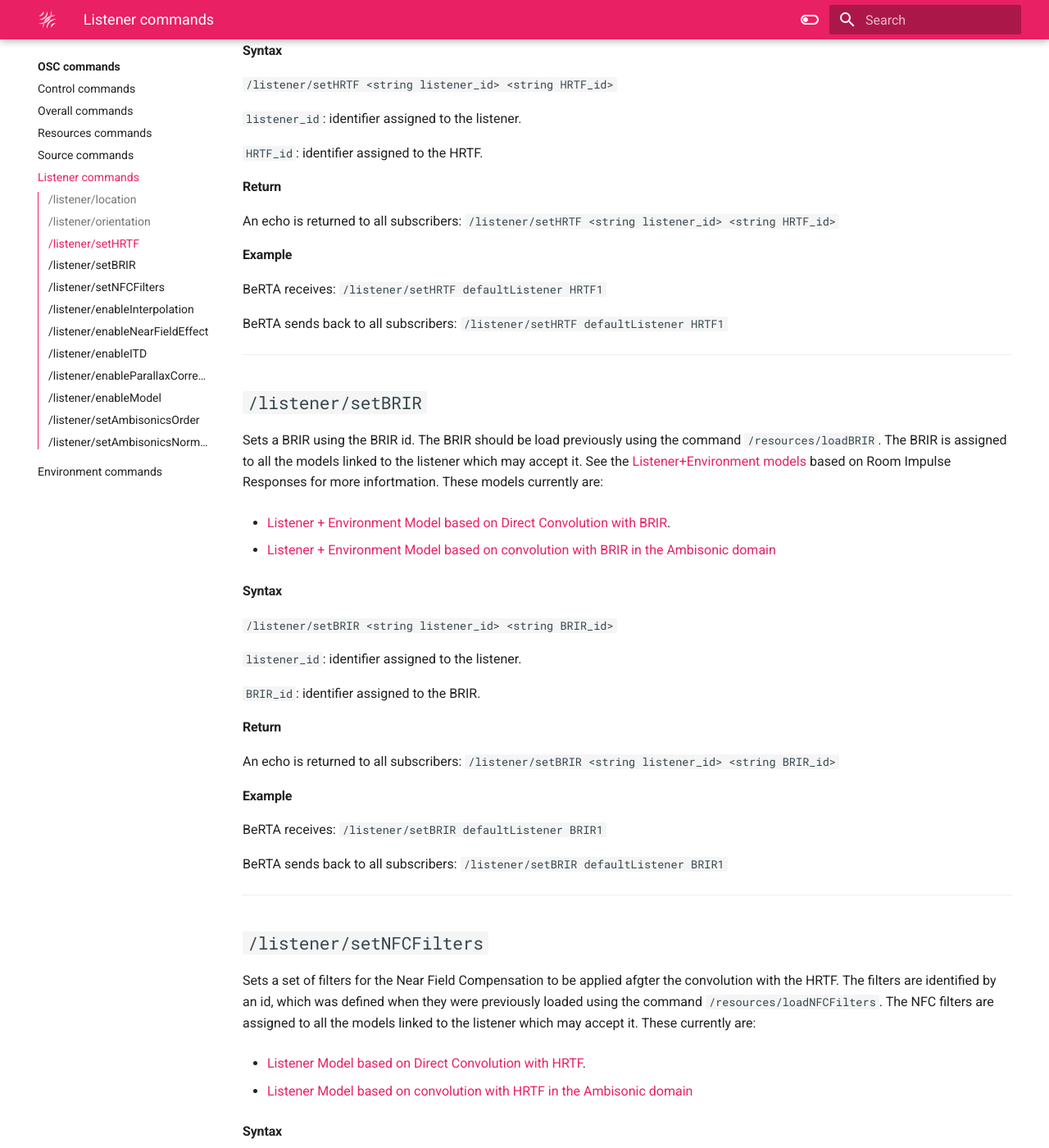
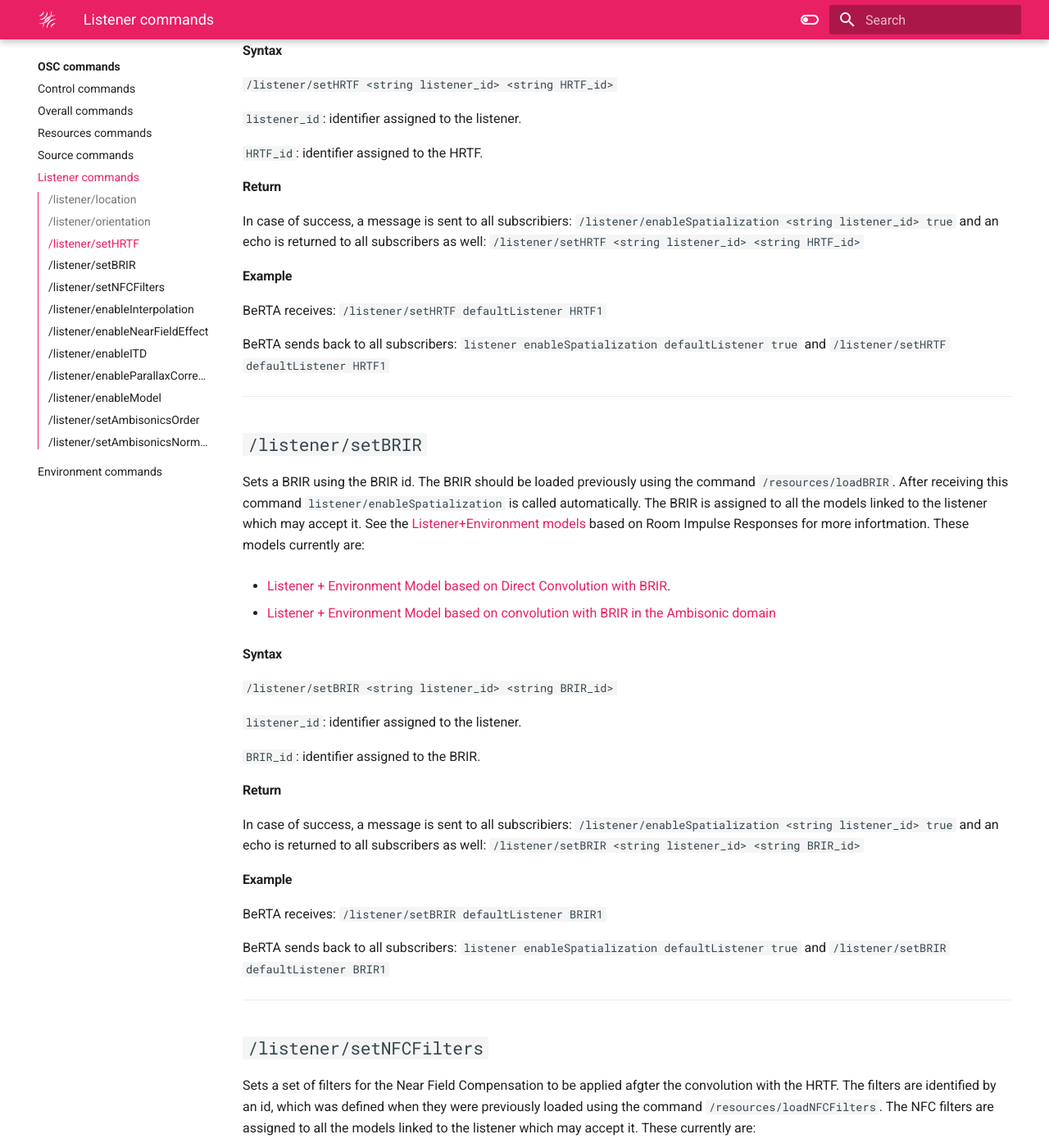
Before and after one commit to GrupoDiana/BRT-Documentation, an MkDocs documentation site: the page built from docs/osc/listener.md, in a window 1280 px wide and 1400 px high, scrolled down 1976 px. Shown: the whole window at 82% size. Built offline with MkDocs 1.6.1 and Material for MkDocs 9.7.7, drawn with Linux system fonts in a browser that asks for light colours; some of the changed text lies outside the part shown.

Commit message:
fix: fixes some returns of listener and resource OSC commands

```diff
--- a/docs/osc/listener.md
+++ b/docs/osc/listener.md
@@ -82,13 +82,13 @@
 
 #### Return
 
-An echo is returned to all subscribers: `/listener/setHRTF <string listener_id> <string HRTF_id>`
+In case of success, a message is sent to all subscribiers: `/listener/enableSpatialization <string listener_id> true` and an echo is returned to all subscribers as well: `/listener/setHRTF <string listener_id> <string HRTF_id>`
 
 #### Example
 
 BeRTA receives: `/listener/setHRTF defaultListener HRTF1`
 
-BeRTA sends back to all subscribers: `/listener/setHRTF defaultListener HRTF1`
+BeRTA sends back to all subscribers: `listener enableSpatialization defaultListener true` and `/listener/setHRTF defaultListener HRTF1`
 
 <!----------------------------------------------------------------------------------->
 ---
@@ -96,7 +96,7 @@
 
 ## `/listener/setBRIR`
 
-Sets a BRIR using the BRIR id. The BRIR should be load previously using the command `/resources/loadBRIR`. The BRIR is assigned to all the models linked to the listener which may accept it. See the [Listener+Environment models](/BRT-Documentation/library/environment/rirModels) based on Room Impulse Responses for more infortmation. These models currently are:
+Sets a BRIR using the BRIR id. The BRIR should be loaded previously using the command `/resources/loadBRIR`. After receiving this command `listener/enableSpatialization` is called automatically. The BRIR is assigned to all the models linked to the listener which may accept it. See the [Listener+Environment models](/BRT-Documentation/library/environment/rirModels) based on Room Impulse Responses for more infortmation. These models currently are:
 
 * [Listener + Environment Model based on Direct Convolution with BRIR](/BRT-Documentation/library/environment/directBRIR).
 
@@ -112,13 +112,13 @@
 
 #### Return
 
-An echo is returned to all subscribers: `/listener/setBRIR <string listener_id> <string BRIR_id>`
+In case of success, a message is sent to all subscribiers: `/listener/enableSpatialization <string listener_id> true` and an echo is returned to all subscribers as well: `/listener/setBRIR <string listener_id> <string BRIR_id>`
 
 #### Example
 
 BeRTA receives: `/listener/setBRIR defaultListener BRIR1`
 
-BeRTA sends back to all subscribers: `/listener/setBRIR defaultListener BRIR1`
+BeRTA sends back to all subscribers: `listener enableSpatialization defaultListener true` and `/listener/setBRIR defaultListener BRIR1`
 
 <!----------------------------------------------------------------------------------->
 ---
@@ -317,7 +317,7 @@
 
 #### Return
 
-An echo is returned to all subscribers: `/listener/setAmbisonicsOrder <string listenerModel_id> <int ambisonicsOrder>`
+On success, an echo is returned to all subscribers: `/listener/setAmbisonicsOrder <string listenerModel_id> <int ambisonicsOrder>`
 
 #### Example
 
@@ -348,7 +348,7 @@
 
 #### Return
 
-An echo is returned to all subscribers: `/listener/setAmbisonicsNormalization <string listenerModel_id> <string ambisonicsNormalization>`
+On success, an echo is returned to all subscribers: `/listener/setAmbisonicsNormalization <string listenerModel_id> <string ambisonicsNormalization>`
 
 #### Example
 
```
Also changed, not shown: docs/osc/resources.md (+3 -3 lines).
